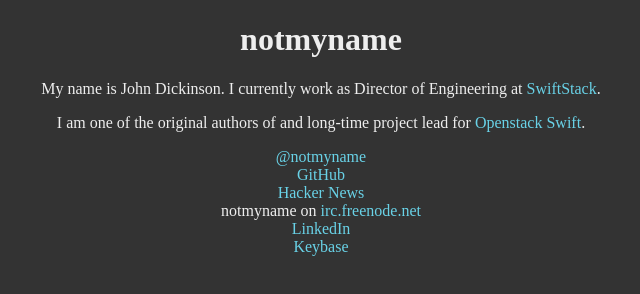
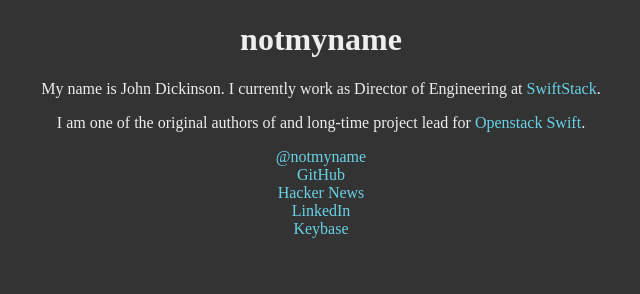
Before and after one commit to notmyname/not.mn, a plain HTML site: page index.html in a window 1280 px wide. Shown: the whole page, without its empty margins (319-959 px from the left). Drawn offline with Linux system fonts and the light colour scheme.

Commit message:
removed IRC

```diff
--- a/index.html
+++ b/index.html
@@ -20,7 +20,6 @@
             <li><a href="http://twitter.com/notmyname" title="twitter">@notmyname</a></li>
             <li><a href="http://github.com/notmyname" title="github">GitHub</a></li>
             <li><a href="http://news.ycombinator.com/user?id=notmyname" title="hacker news">Hacker News</a></li>
-            <li>notmyname on <a href="http://freenode.net" title="freenode">irc.freenode.net</a></li>
             <li><a href="http://www.linkedin.com/in/notmyname" title="LinkedIn">LinkedIn</a></li>
             <li><a href="https://keybase.io/notmyname" title="Keybase">Keybase</a></li>
         </ul>
```
